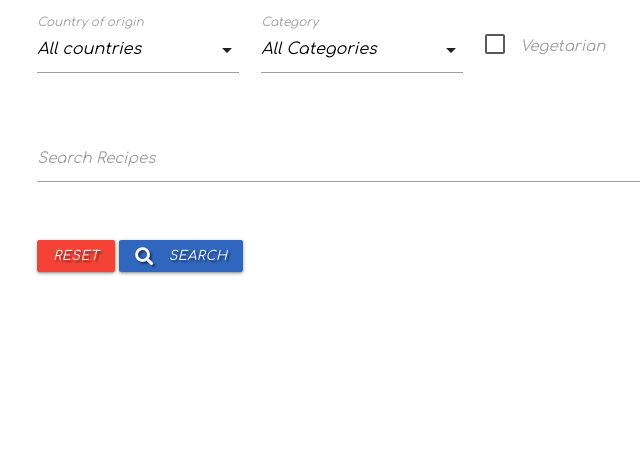
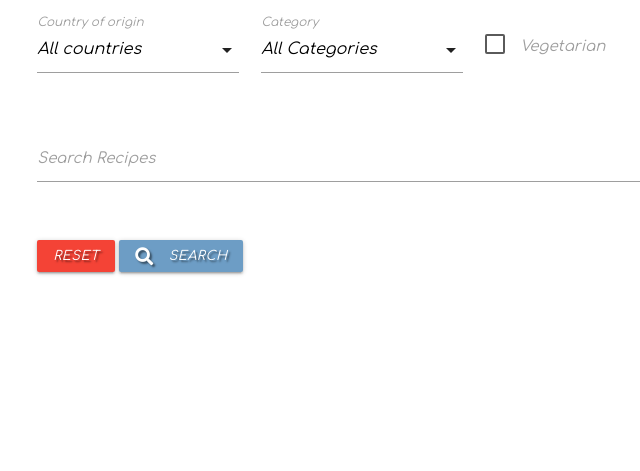
Before and after one commit to Code-Institute-Submissions/phil-griffith-world_recipes_AprResub, a Flask app: page /get_recipes in a window 1280 px wide. Shown: the part 219-690 px from the top of the page, without its empty margins (166-806 px from the left). Run offline with Flask 2, Linux system fonts and the light colour scheme; data that the repository does not hold is empty; some libraries are stand-ins or nearby versions.

Commit message:
Style - submit buttons

```diff
--- a/static/css/style.css
+++ b/static/css/style.css
@@ -29,10 +29,9 @@ button, .btn, .btn-small {
     font-style: italic;
 }
 
-#search_button {
-    background-color: rgb(48, 102, 190);
+.submit-buttons {
+    background-color: rgb(109, 157, 197);
 }
-
 
 
 
--- a/templates/add_recipe.html
+++ b/templates/add_recipe.html
@@ -109,9 +109,12 @@
             </div>
             <!-- submit button -->
             <div class="center-align">
-                <button class="btn waves-effect waves-light" type="submit">Submit
+                <button class="btn-small waves-effect waves-light submit-buttons" type="submit">Submit
                     <i class="material-icons right">send</i>
                 </button>
+                <a href="{{ url_for('home') }}" class="waves-effect waves-light btn-small red">
+                    Cancel
+                </a>
             </div>
         </form>
     </div>
--- a/templates/display_recipes.html
+++ b/templates/display_recipes.html
@@ -53,7 +53,7 @@
                     <div class="card-action center-align">
                     <form method="POST" action="/recipe_details/<see_receipe>">
                         <input type="hidden" id="see_recipe" name="see_recipe" value="{{ recipe._id }}">
-                        <button type="submit" class="btn waves-effect waves-light green ">
+                        <button type="submit" class="btn waves-effect waves-light submit-buttons">
                             See Recipe
                         </button>
                     </form>
--- a/templates/favourite_recipes.html
+++ b/templates/favourite_recipes.html
@@ -26,7 +26,7 @@
                                 <input type="hidden" id="see_recipe" name="see_recipe" value="{{ recipe[0]._id }}">
                                 <!-- set fav_recipe to true for back button redirect on Recipe details -->
                                 <input type="hidden" id="fav_recipe" name="fav_recipe" value="{{ True }}">
-                                <button type="submit" class="btn waves-effect waves-light green ">
+                                <button type="submit" class="btn waves-effect waves-light submit-buttons">
                                     See Recipe
                                 </button>
                             </form>
--- a/templates/my_recipes.html
+++ b/templates/my_recipes.html
@@ -25,14 +25,14 @@
                                 <input type="hidden" id="see_recipe" name="see_recipe" value="{{ recipe._id }}">
                                 <!-- set my_recipes to true for back button redirect on Recipe details -->
                                 <input type="hidden" id="my_recipes" name="my_recipes" value="{{ True }}">
-                                <button type="submit" class="btn waves-effect waves-light green ">
+                                <button type="submit" class="btn waves-effect waves-light submit-buttons">
                                     See Recipe
                                 </button>
                             </form>
                         </div>
                     </div>
                     <div class="edit_buttons center-align">
-                        <a href="{{ url_for('edit_recipe', recipe_id=recipe._id, manage_recipes=False) }}" class="btn-small">Edit</a>
+                        <a href="{{ url_for('edit_recipe', recipe_id=recipe._id, manage_recipes=False) }}" class="btn-small submit-buttons">Edit</a>
                         <a href="{{ url_for('delete_recipe', recipe_id=recipe._id) }}" class="btn-small red">Delete</a>
                     </div>
                 </div>
--- a/templates/recipes.html
+++ b/templates/recipes.html
@@ -40,8 +40,8 @@
             </div>
             <div class="row">
                 <div class="input-field col s12">
-                    <a href="{{ url_for('get_recipes') }}" class="red btn-small text-shadow">Reset</a>
-                    <button id="search_button" type="submit" class="btn-small text-shadow">
+                    <a href="{{ url_for('get_recipes') }}" class="red btn-small text-shadow waves-effect waves-light">Reset</a>
+                    <button type="submit" class="btn-small text-shadow submit-buttons">
                         <i class="fas fa-search left"></i>Search
                     </button>
                 </div>
--- a/templates/search_results.html
+++ b/templates/search_results.html
@@ -60,7 +60,7 @@
             <div class="row">
                 <div class="input-field col s12">
                     <a href="{{ url_for('get_recipes') }}" class="red btn-small text-shadow">Reset</a>
-                    <button id="search_button" type="submit" class="btn-small text-shadow">
+                    <button type="submit" class="btn-small text-shadow submit-buttons">
                         <i class="fas fa-search left"></i>Search
                     </button>
                 </div>
```
